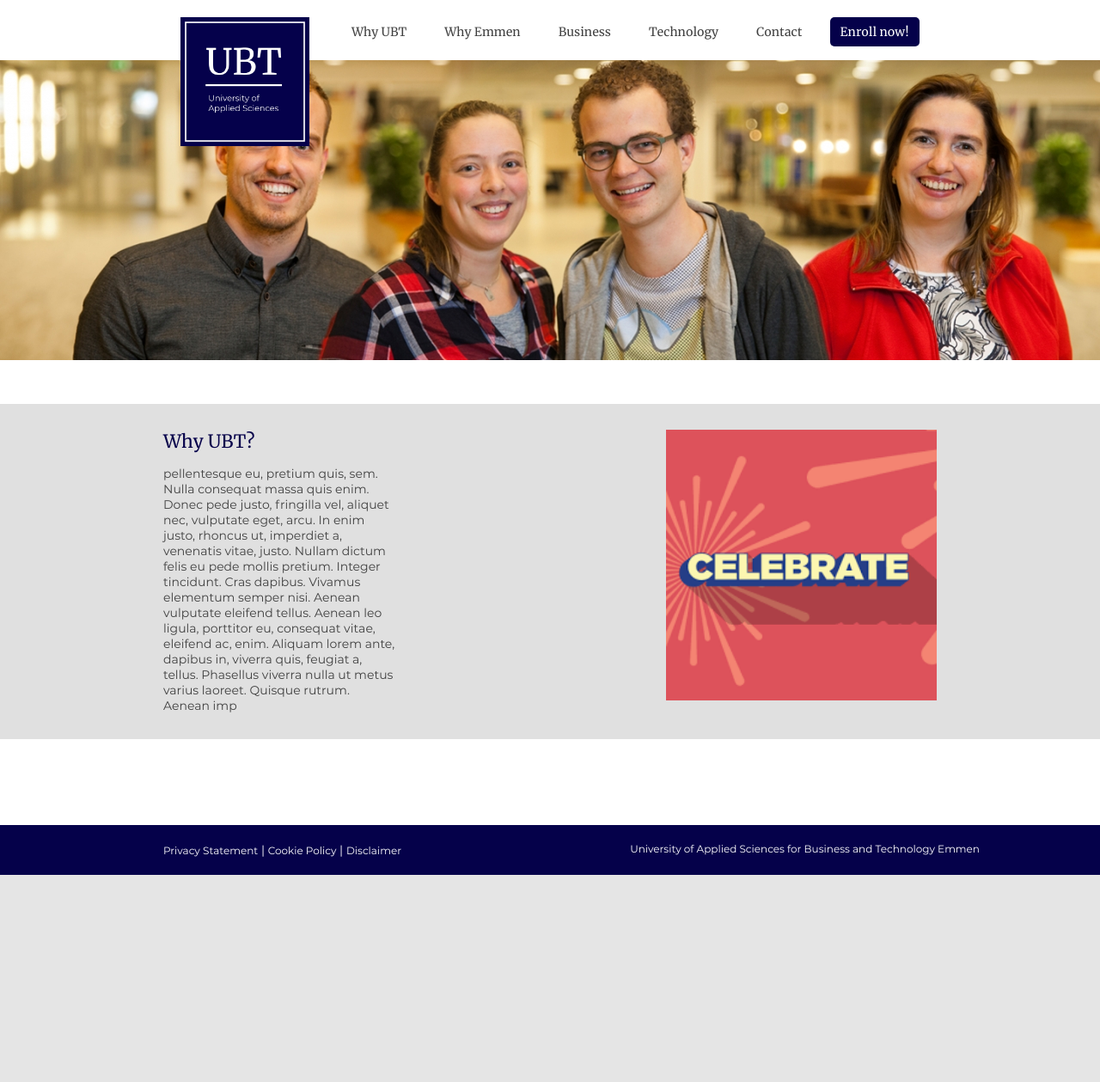
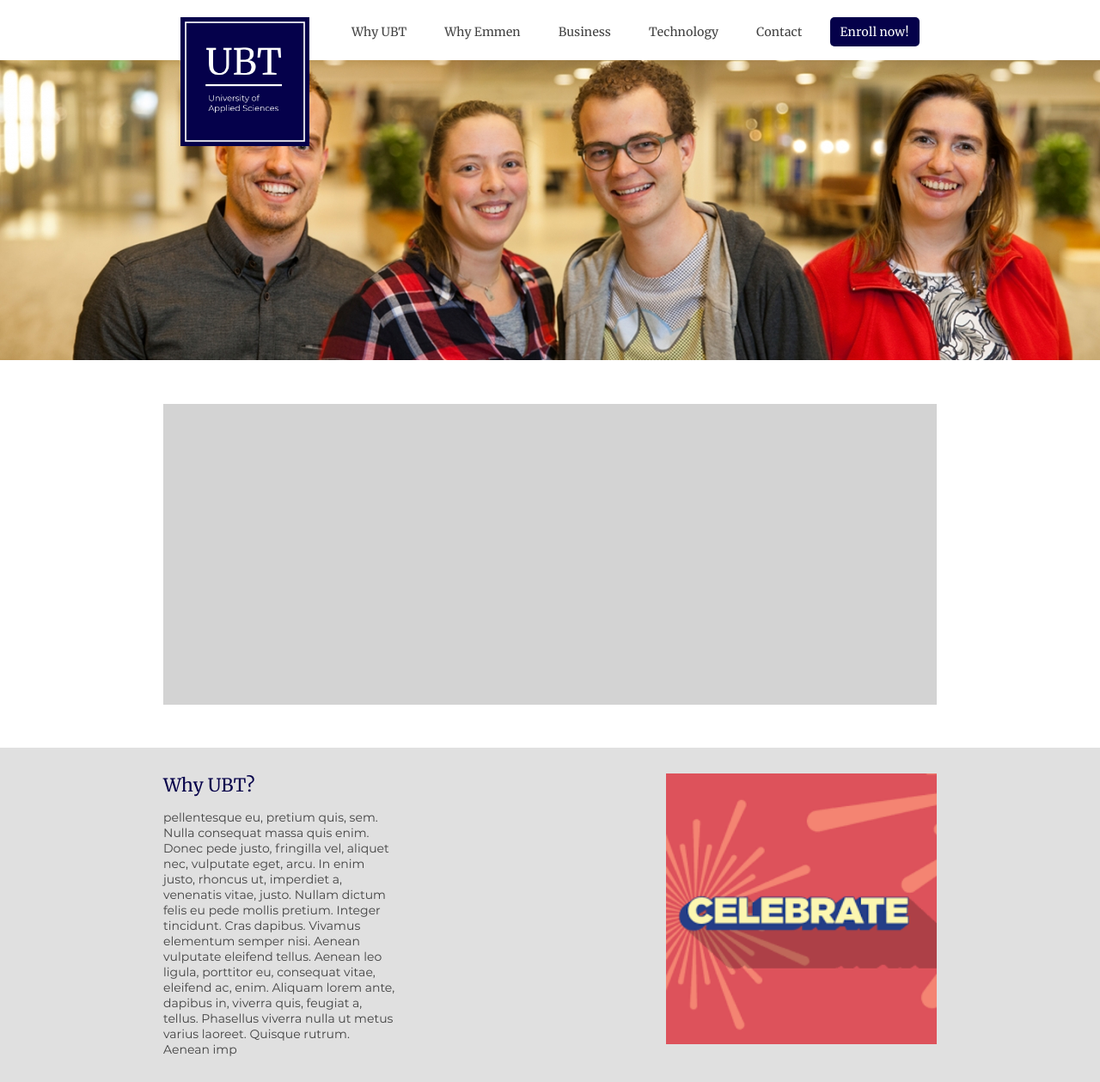
Before and after one commit to lukas-kirchhoff/Professional-Website, a PHP site: page /html/whyUBT.html in a window 1280 px wide. Shown: the top 1259 px of the page at 86% size. Before the commit the page ends 1018 px from the top, so only its background shows below. Run offline with PHP 8.4, Linux system fonts and the light colour scheme.

Commit message:
added the interview zone+css
need the interviews

```diff
--- a/css/main.css
+++ b/css/main.css
@@ -436,3 +436,12 @@ select {
     border-radius: 5px;
 	margin-top: 15px;
 }
+#interview__div{
+	width: 100%;
+	height: 350px;
+	background-color: lightgrey;
+	margin: bottom;
+}
+#separator{
+	height: 50px;
+}
--- a/html/whyUBT.html
+++ b/html/whyUBT.html
@@ -37,7 +37,9 @@
 
     <!-- Content -->
     <div class="content__wrapper">
-        <div id="interview_div">
+        <div id="separator">
+		</div>
+		<div id="interview__div">
 
 		</div>
     </div>
```
